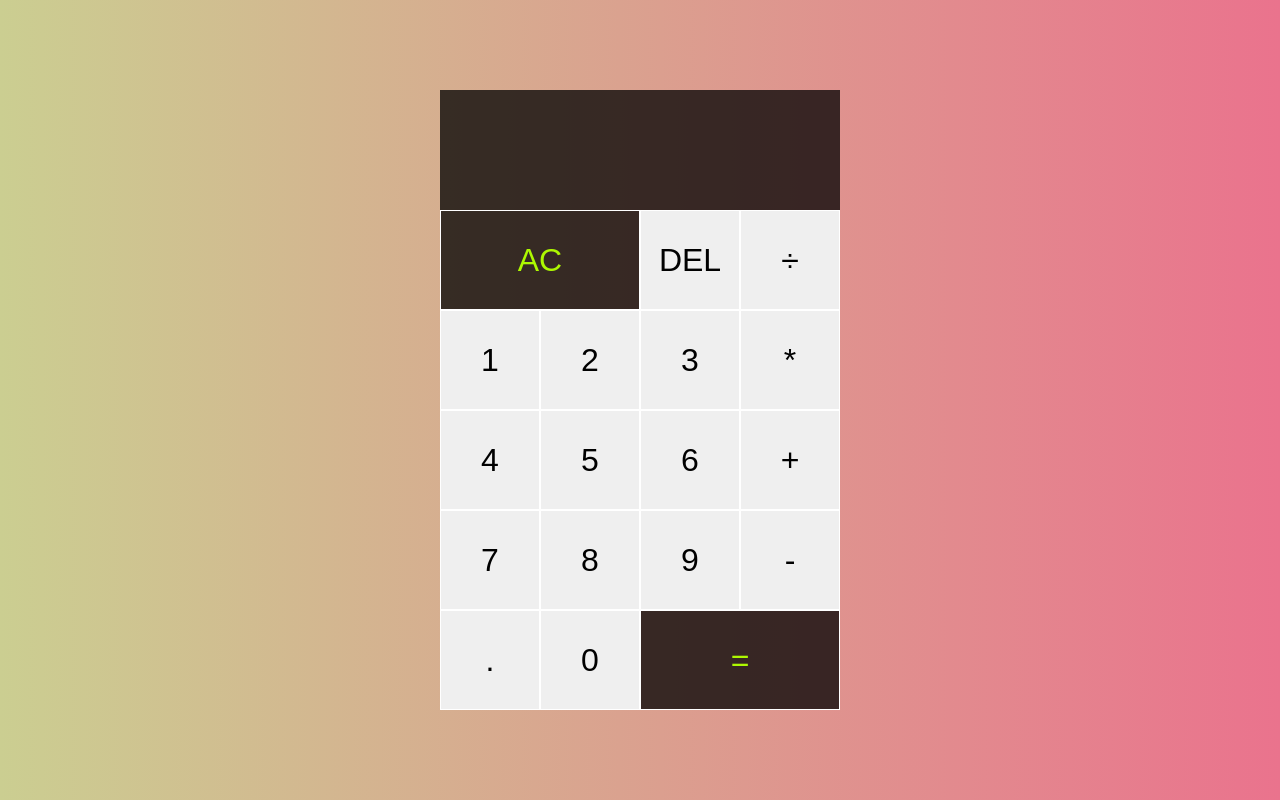
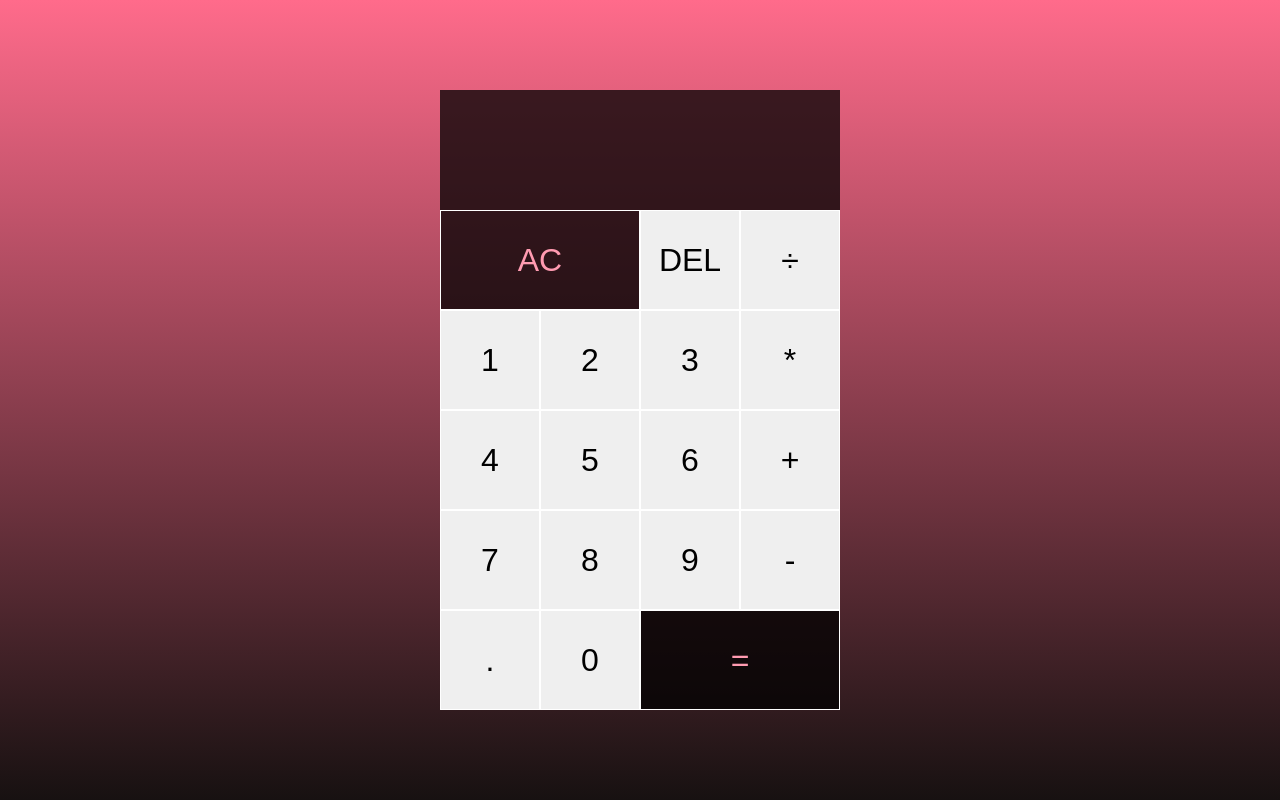
Before and after one commit to KSFlynn007/calculator, a plain HTML site: page index.html in a window 1280 px wide. Drawn offline with Linux system fonts and the light colour scheme.

Commit message:
Update styles.css
additional styling

```diff
--- a/styles.css
+++ b/styles.css
@@ -9,7 +9,7 @@
 body {
   margin: 0;
   padding: 0;
-  background: linear-gradient(to right, #cbce91ff, #ea738dff);
+  background: linear-gradient(to top, rgb(23, 17, 17), rgb(255, 107, 139));
 }
 
 .calculator-grid {
@@ -35,7 +35,7 @@ body {
 
 .span-two {
   grid-column: span 2;
-  color: #adf802;
+  color: rgb(255, 155, 177);
   background-color: rgba(0, 0, 0, 0.75);
 }
 
```
